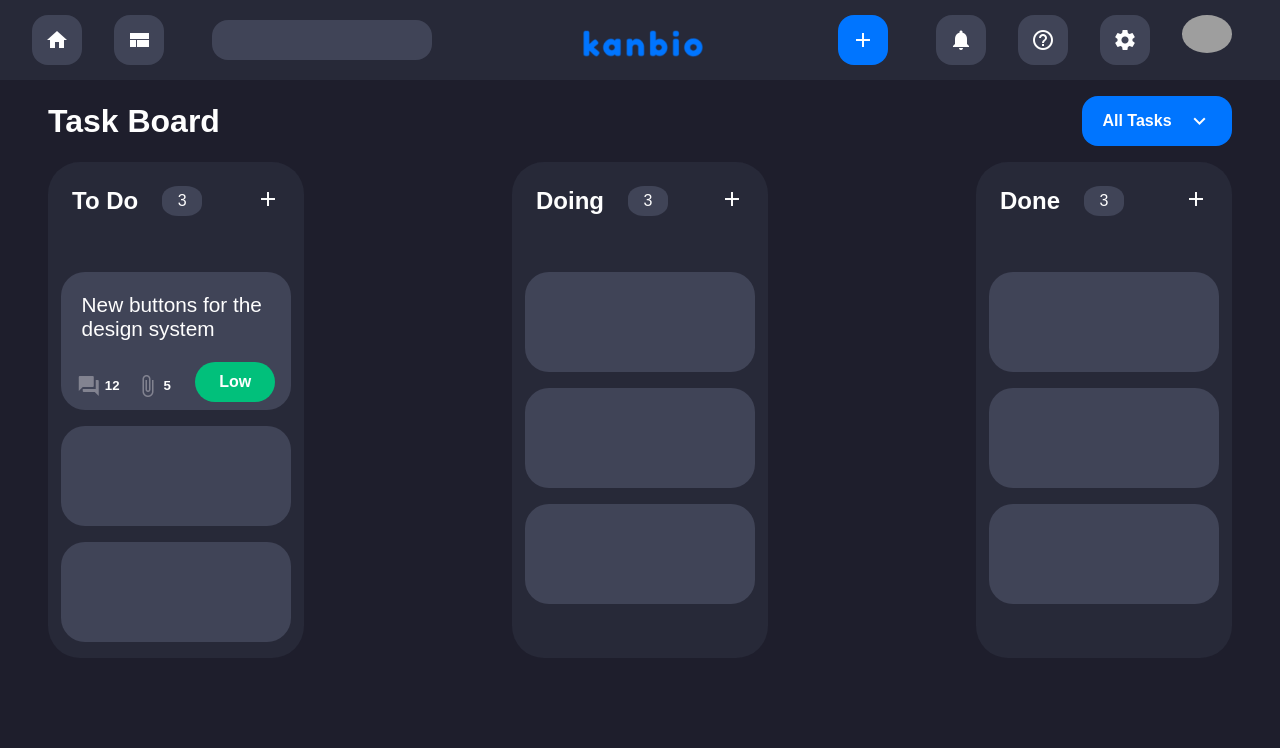
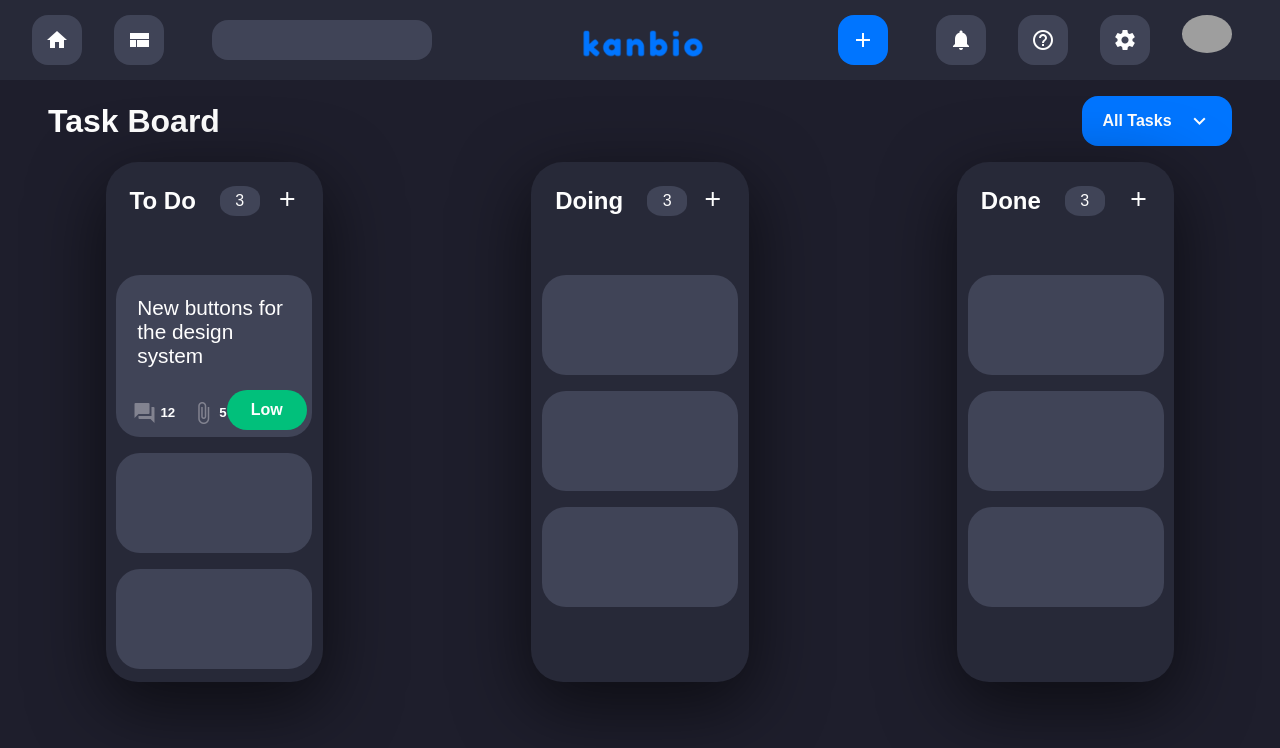
Before and after one commit to furkan-ceylan/kanbio, a Vue app: page / in a window 1280 px wide. Shown: the top 748 px of the page. Built offline with nearby package versions, Linux system fonts and the light colour scheme; grey boxes are pictures that could not be loaded.

Commit message:
added hover and shadow effects to task cards

```diff
--- a/src/components/Tasks.vue
+++ b/src/components/Tasks.vue
@@ -82,10 +82,11 @@ export default {
   display: flex;
   flex-direction: column;
   background-color: var(--darkest);
-  width: 20%;
+  width: 17%;
   min-height: 200px;
   border-radius: 2rem;
   padding-bottom: 1rem;
+  box-shadow: rgba(0, 0, 0, 0.56) 0px 22px 70px 4px;
 }
 
 .card-header {
@@ -129,6 +130,14 @@ export default {
   min-height: 100px;
   border-radius: 1.5rem;
   margin-top: 1rem;
+  transform: translate(0, 3px);
+  transition: 0.4s;
+}
+
+.task:hover {
+  transition: 0.4s;
+  box-shadow: 0px 15px 15px -5px rgba(0, 0, 0, 0.2);
+  transform: translate(0, -3px);
 }
 
 .task p {
@@ -166,6 +175,14 @@ export default {
   color: var(--white);
   font-weight: bold;
   font-size: 1rem;
+  transform: translate(0, 1px);
+  transition: 0.2s;
+}
+
+.btn:hover {
+  transition: 0.2s;
+  box-shadow: 0px 15px 15px -5px rgba(0, 0, 0, 0.2);
+  transform: translate(0, -1px);
 }
 
 .task-icons {
```
